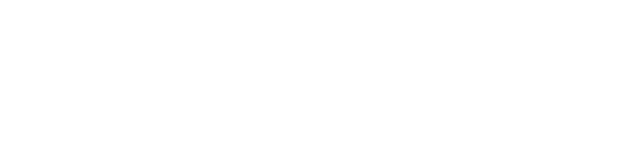
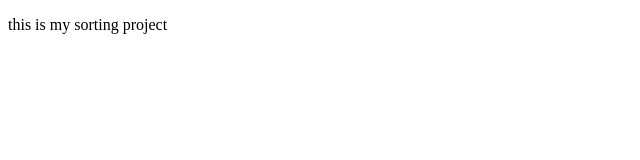
Before and after one commit to giorgoscl7/sortingProject, a plain HTML site: page index.html in a window 1280 px wide. Shown: the whole page, without its empty margins (0-640 px from the left). Drawn offline with Linux system fonts and the light colour scheme.

Commit message:
added p element in html file

```diff
--- a/index.html
+++ b/index.html
@@ -7,6 +7,6 @@
 </head>
 <script src="scripts/script.js"></script>
 <body>
-
+    <p>this is my sorting project</p>
 </body>
 </html>
```
